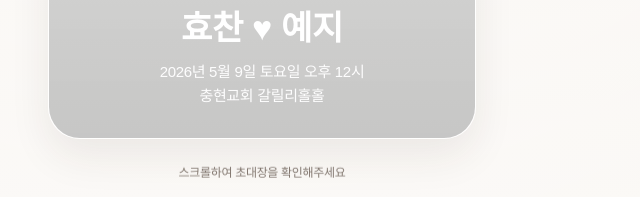
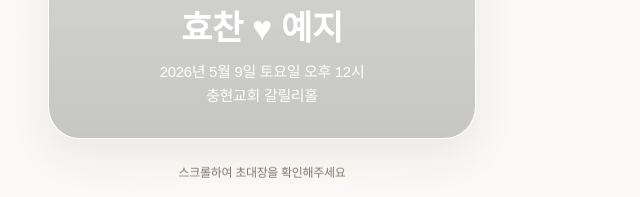
Before and after one commit to HyoChanBae/wedding-invite, a plain HTML site: page index.html in a window 1280 px wide. Shown: the part 539-736 px from the top of the page, 378-1018 px from the left. Drawn offline with Linux system fonts and the light colour scheme.

Commit message:
update index.html

```diff
--- a/index.html
+++ b/index.html
@@ -704,7 +704,7 @@
             <div class="hero-names">효찬 ♥ 예지</div>
             <div class="hero-date">
               2026년 5월 9일 토요일 오후 12시<br />
-              충현교회 갈릴리홀홀
+              충현교회 갈릴리홀
             </div>
           </div>
         </div>
```
